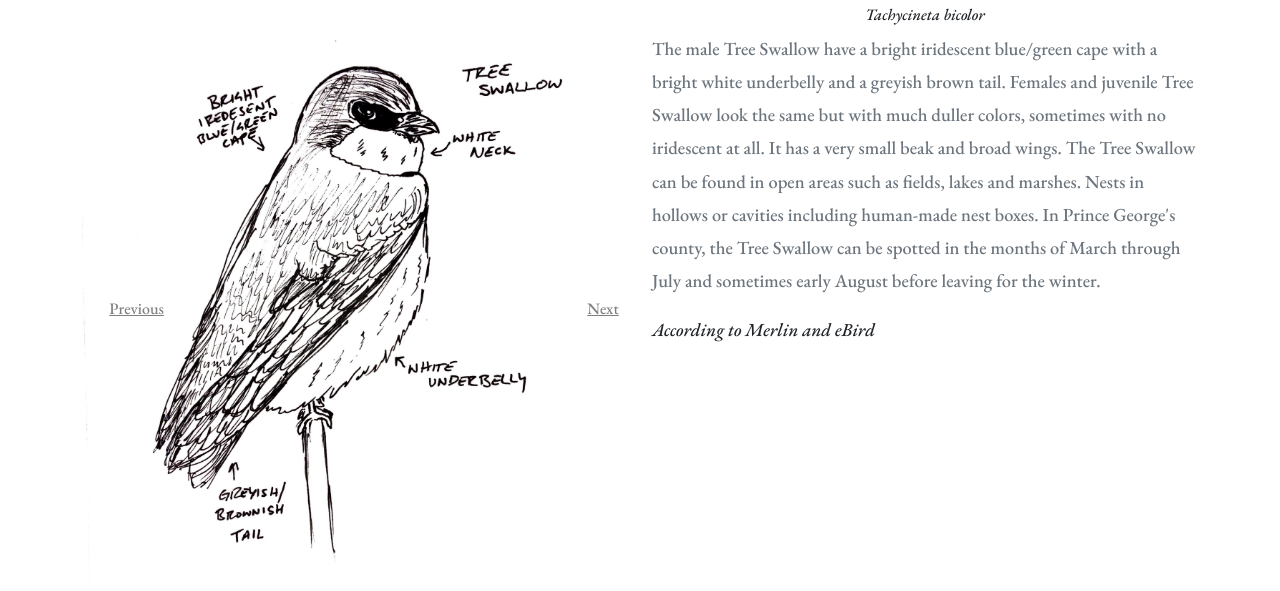
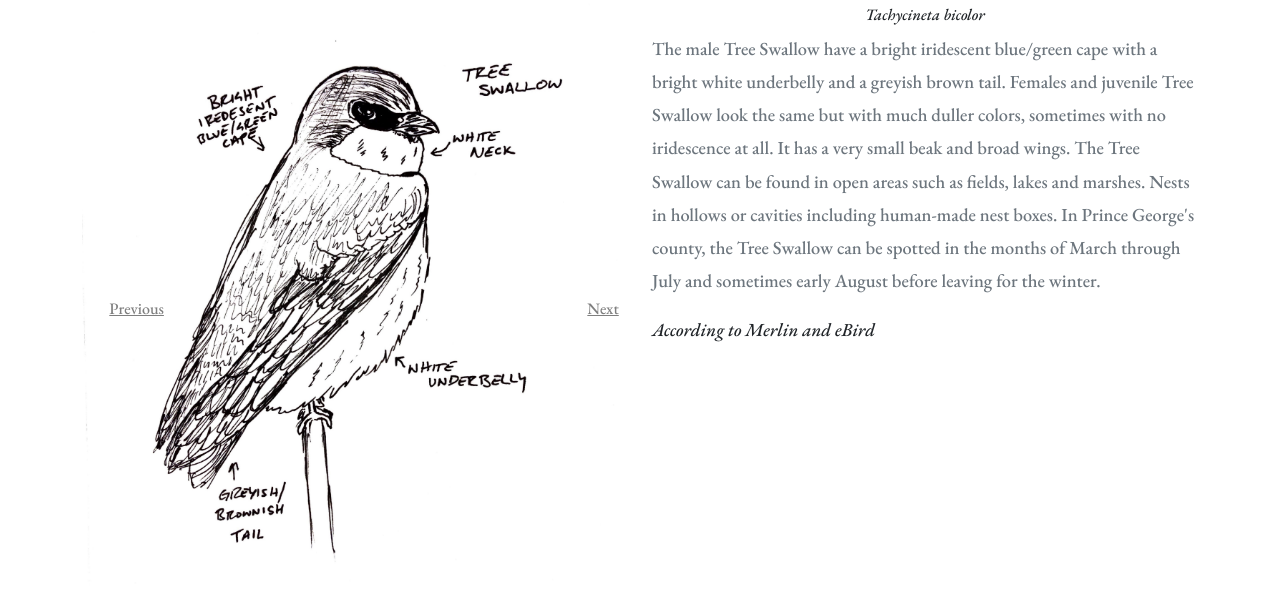
Before and after one commit to vpetron1/Vincent-Petroni-JOUR459E, a plain HTML site: page bird-story/index.html in a window 1280 px wide. Shown: the part 7216-7807 px from the top of the page. Drawn offline with nearby package versions, Linux system fonts and the light colour scheme.

Commit message:
iridescence

```diff
--- a/bird-story/index.html
+++ b/bird-story/index.html
@@ -354,7 +354,7 @@
                     <div class="col-md-6">
                       <h4>Tree Swallow</h4>
                       <h4 class="subheading">Tachycineta bicolor</h4>
-                      <p class="text-muted">The male Tree Swallow have a bright iridescent blue/green cape with a bright white underbelly and a greyish brown tail. Females and juvenile Tree Swallow look the same but with much duller colors, sometimes with no iridescent at all. It has a very small beak and broad wings. The Tree Swallow can be found in open areas such as fields, lakes and marshes. Nests in hollows or cavities including human-made nest boxes. In Prince George's county, the Tree Swallow can be spotted in the months of March through July and sometimes early August before leaving for the winter. </p>
+                      <p class="text-muted">The male Tree Swallow have a bright iridescent blue/green cape with a bright white underbelly and a greyish brown tail. Females and juvenile Tree Swallow look the same but with much duller colors, sometimes with no iridescence at all. It has a very small beak and broad wings. The Tree Swallow can be found in open areas such as fields, lakes and marshes. Nests in hollows or cavities including human-made nest boxes. In Prince George's county, the Tree Swallow can be spotted in the months of March through July and sometimes early August before leaving for the winter. </p>
                       <p><span class="caption-credit">According to Merlin and eBird</span></p>
                     </div>
                 </div>
```
